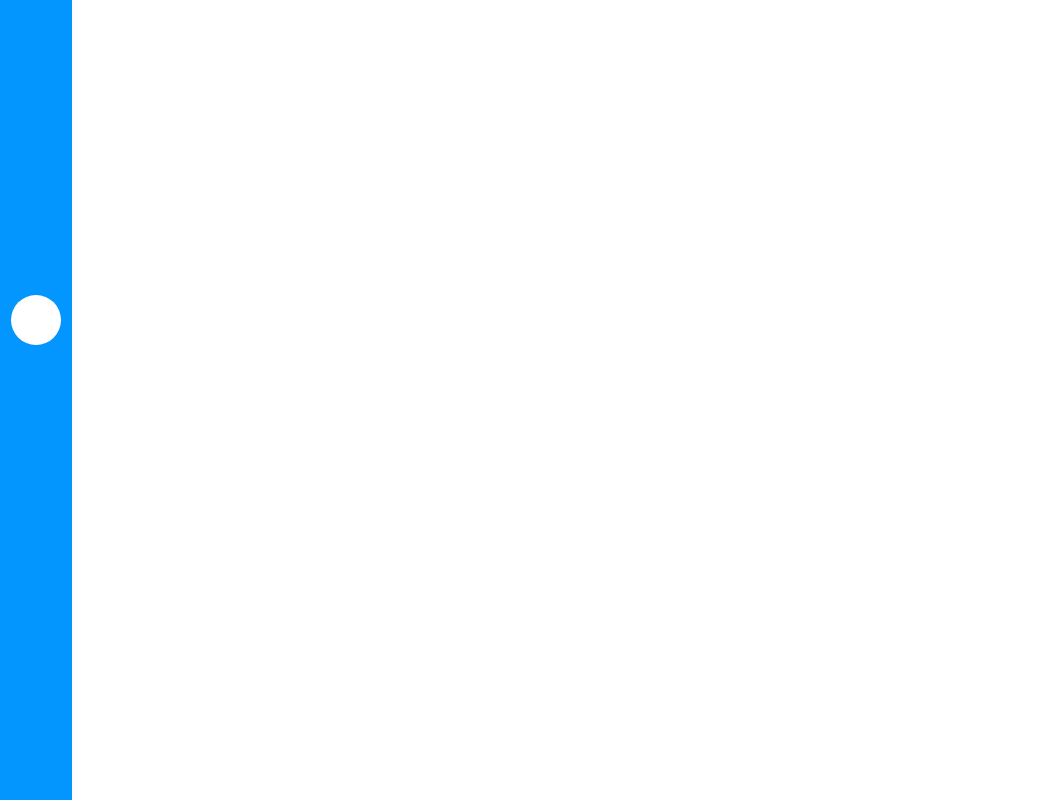
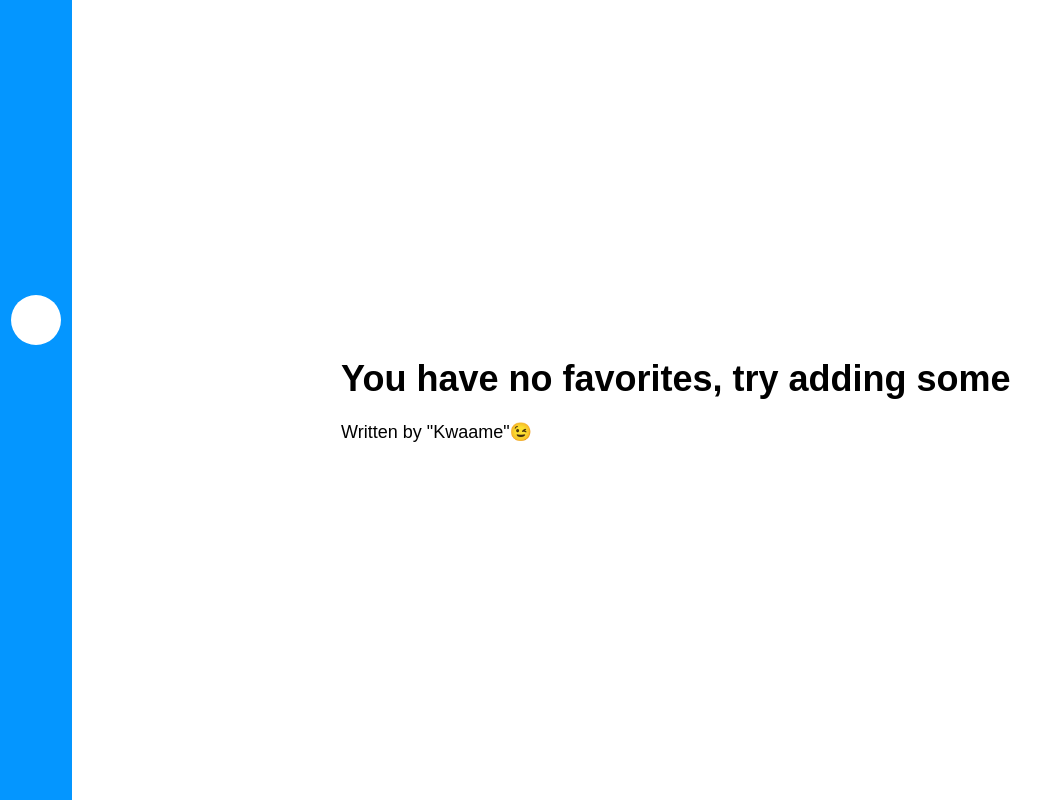
Before and after one commit to zenythah/zen-weather, a React (Create React App) app: page /fav in a window 1280 px wide. Shown: the whole page, without its empty margins (0-1062 px from the left). Built offline with nearby package versions, Linux system fonts and the light colour scheme; some icons are missing; a web font is replaced by a local one.

Commit message:
fixed bugs

```diff
--- a/src/pages/Favorites.js
+++ b/src/pages/Favorites.js
@@ -9,9 +9,15 @@ const Favorites = () => {
 
   return (
     <StyledFavorites>
-      {favorites.map((fav) => (
-        <h1>{fav}</h1>
-      ))}
+      {favorites.length > 0 ? (
+        favorites.map((fav) => <h1>{fav}</h1>)
+      ) : (
+        <div>
+          {" "}
+          <h1>You have no favorites, try adding some </h1> <br />
+          <span>Written by "Kwaame"😉</span>
+        </div>
+      )}
     </StyledFavorites>
   );
 };
```
Also changed, not shown: 2 other files (tests, documents, lock files or other folders).
